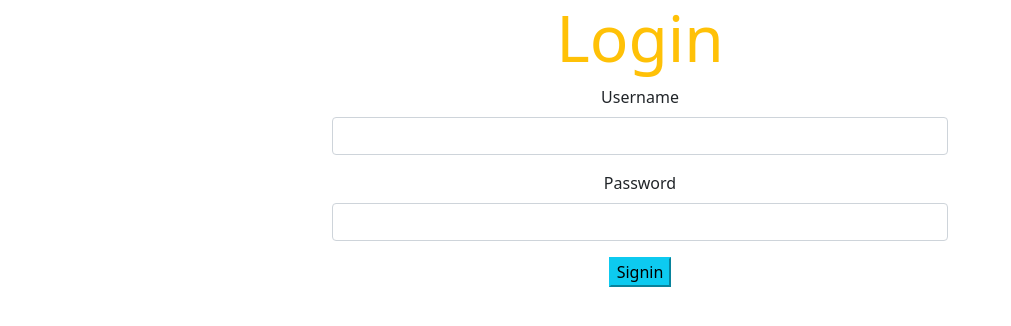
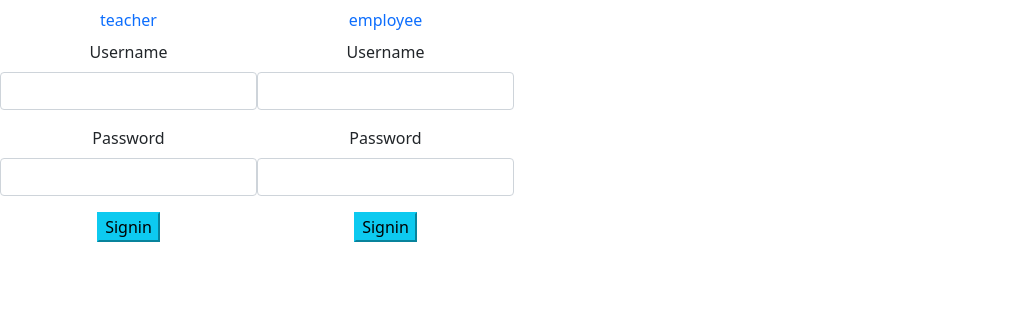
Before and after one commit to SushmaKunchala/mockApp, a React (Create React App) app: page / in a window 1280 px wide. Shown: the top 326 px of the page, without its empty margins (0-1011 px from the left). Built offline with nearby package versions, Linux system fonts and the light colour scheme.

Commit message:
login commit

```diff
--- a/package.json
+++ b/package.json
@@ -17,6 +17,7 @@
     "react-hook-form": "^7.31.3",
     "react-router-dom": "^6.3.0",
     "react-scripts": "5.0.1",
+    "reactstrap": "^9.0.3",
     "web-vitals": "^2.1.4"
   },
   "scripts": {
--- a/src/components/Login.js
+++ b/src/components/Login.js
@@ -1,4 +1,5 @@
 import { useForm } from "react-hook-form";
+import { Nav, NavItem, NavLink } from "reactstrap";
 
 
 function Login() {
@@ -9,20 +10,51 @@ function Login() {
         console.log(obj)
     }
     return (
-        <div className="container w-50">
+
+        <div className="form">
+
+     <Nav pills>
+            <NavItem>
+            <NavLink href="#">teacher</NavLink>
         <form onSubmit={handleSubmit(onFormSubmit)}>
-            <p className="display-3 text-warning mb-2">Login</p>
+
    <div className="mb-3">
     <label htmlFor="un">Username</label>
     <input type="text" className="form-control" id="un" {...register("username")}/>
    </div>
+
     <div className="mb-3">
         <label htmlFor="ps">Password</label>
         <input type="password"  id="ps" className="form-control" {...register("password")}/>
     </div>
     <button className="btn-info" type="submit">Signin</button>
    </form>
+            </NavItem>
+
+                <NavItem>
+                <NavLink href="#">employee</NavLink>
+
+     <form onSubmit={handleSubmit(onFormSubmit)}>
+
+   <div className="mb-3">
+    <label htmlFor="un">Username</label>
+    <input type="text" className="form-control" id="un" {...register("username")}/>
    </div>
+
+    <div className="mb-3">
+        <label htmlFor="ps">Password</label>
+        <input type="password"  id="ps" className="form-control" {...register("password")}/>
+    </div>
+
+    <button className="btn-info" type="submit">Signin</button>
+
+     </form>
+
+    </NavItem>
+    </Nav>
+
+           </div>
+
      );
 }
 
```
Also changed, not shown: 1 other file (tests, documents, lock files or other folders). Lines whose indentation alone changed are shown as unchanged.
